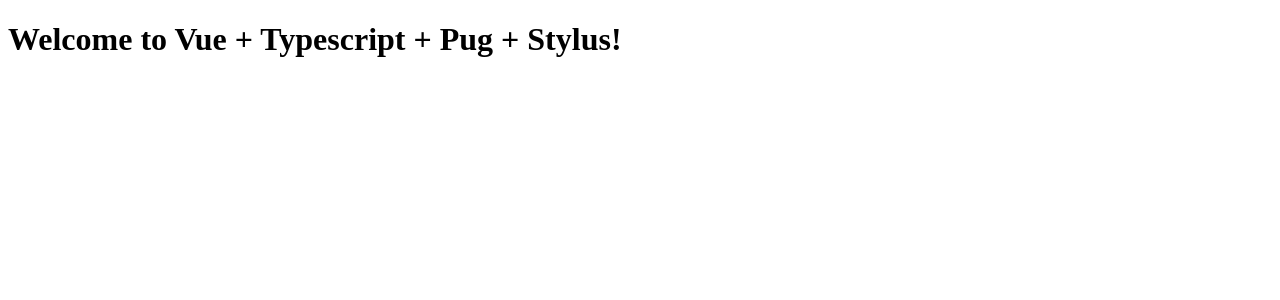
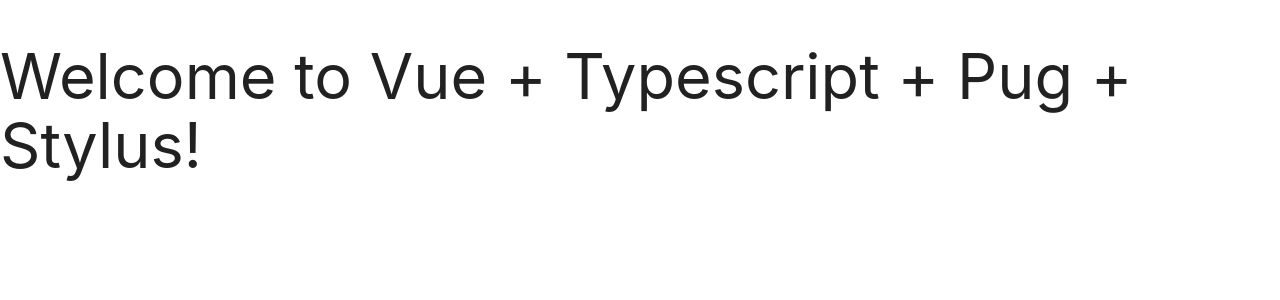
Before and after one commit to shundev/token-dapps-tutorial, a Vue app: page / in a window 1280 px wide. Shown: the top 300 px of the page. Built offline with nearby package versions, Linux system fonts and the light colour scheme; the HTML template or start-up script is replaced by a standard one.

Commit message:
Index.vue & materialize

```diff
--- a/index.html
+++ b/index.html
@@ -3,10 +3,13 @@
   <head>
     <meta charset="utf-8">
     <meta name="viewport" content="width=device-width,initial-scale=1.0">
-    <title>typescript-vue-pug-template</title>
+    <link href="https://fonts.googleapis.com/icon?family=Material+Icons" rel="stylesheet">
+    <link rel="stylesheet" href="https://cdnjs.cloudflare.com/ajax/libs/materialize/1.0.0-beta/css/materialize.min.css">
+    <title>Shun Coin Exchange</title>
   </head>
   <body>
     <div id="app"></div>
     <!-- built files will be auto injected -->
+    <script src="https://cdnjs.cloudflare.com/ajax/libs/materialize/1.0.0-beta/js/materialize.min.js"></script>
   </body>
 </html>
--- a/src/components/HelloWorld.vue
+++ b/src/components/Index.vue
@@ -1,5 +1,5 @@
 <template lang='pug'>
-#hello
+#index
   h1 {{ msg }}
 </template>
 
@@ -8,7 +8,7 @@
 import Component from 'vue-class-component';
 
 @Component
-export default class HelloWorld extends Vue {
+export default class Index extends Vue {
   msg: string = 'Welcome to Vue + Typescript + Pug + Stylus!';
 }
 </script>
--- a/src/router/index.ts
+++ b/src/router/index.ts
@@ -1,16 +1,16 @@
 import Vue, { AsyncComponent } from 'vue';
 import Router, { RouteConfig, Route, NavigationGuard } from 'vue-router';
 
-const HelloWorld: AsyncComponent = (): any =>
-  import('@/components/HelloWorld.vue');
+const Index: AsyncComponent = (): any =>
+  import('@/components/Index.vue');
 
 Vue.use(Router);
 
 const routes: RouteConfig[] = [
   {
     path: '/',
-    name: 'HelloWorld',
-    component: HelloWorld,
+    name: 'Index',
+    component: Index,
   },
 ];
 
```
